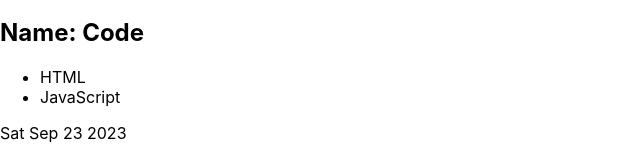
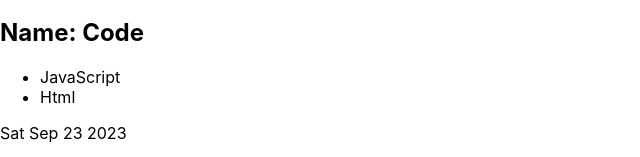
Before and after one commit to cmoore53/CSC-425-Taskmaster, a React (Create React App) app in the folder taskmaster/: page / in a window 1280 px wide. Shown: the part 142-299 px from the top of the page, without its empty margins (0-640 px from the left). Built offline with nearby package versions, Linux system fonts and the light colour scheme.

Commit message:
Task now takes properties
Task can now take properties (HTML parameters). Look at line 38 for an example of how to make a new task.

```diff
--- a/taskmaster/src/App.js
+++ b/taskmaster/src/App.js
@@ -22,6 +22,7 @@ function App() {
 
   };
 
+
   return (
 
     <div>
@@ -34,7 +35,7 @@ function App() {
 
         <button onClick={handleDecrement}>Decrement</button>
 
-        <Task />
+        <Task taskName = 'Code' taskDesc = {["JavaScript","Html"]} taskDate = {new Date("2023-09-23T03:24:00")} />
 
     </div>
 
--- a/taskmaster/src/Task.js
+++ b/taskmaster/src/Task.js
@@ -1,11 +1,11 @@
 import React from 'react';
 //('hello', ['world', '!'], new Date('1995-12-17T03:24:00'))
-function Task(){
-    const task = {
-    taskName: 'Code',
-    taskDesc: ['HTML','JavaScript'],
-    taskDate: new Date('2023-09-23T03:24:00')
-    }
+function Task(task){
+    /*const task = {
+    taskName: name, //'Code',
+    taskDesc: desc, //['HTML','JavaScript'],
+    taskDate: date //new Date('2023-09-23T03:24:00')
+    }*/
 
     return(
     <div>
```
